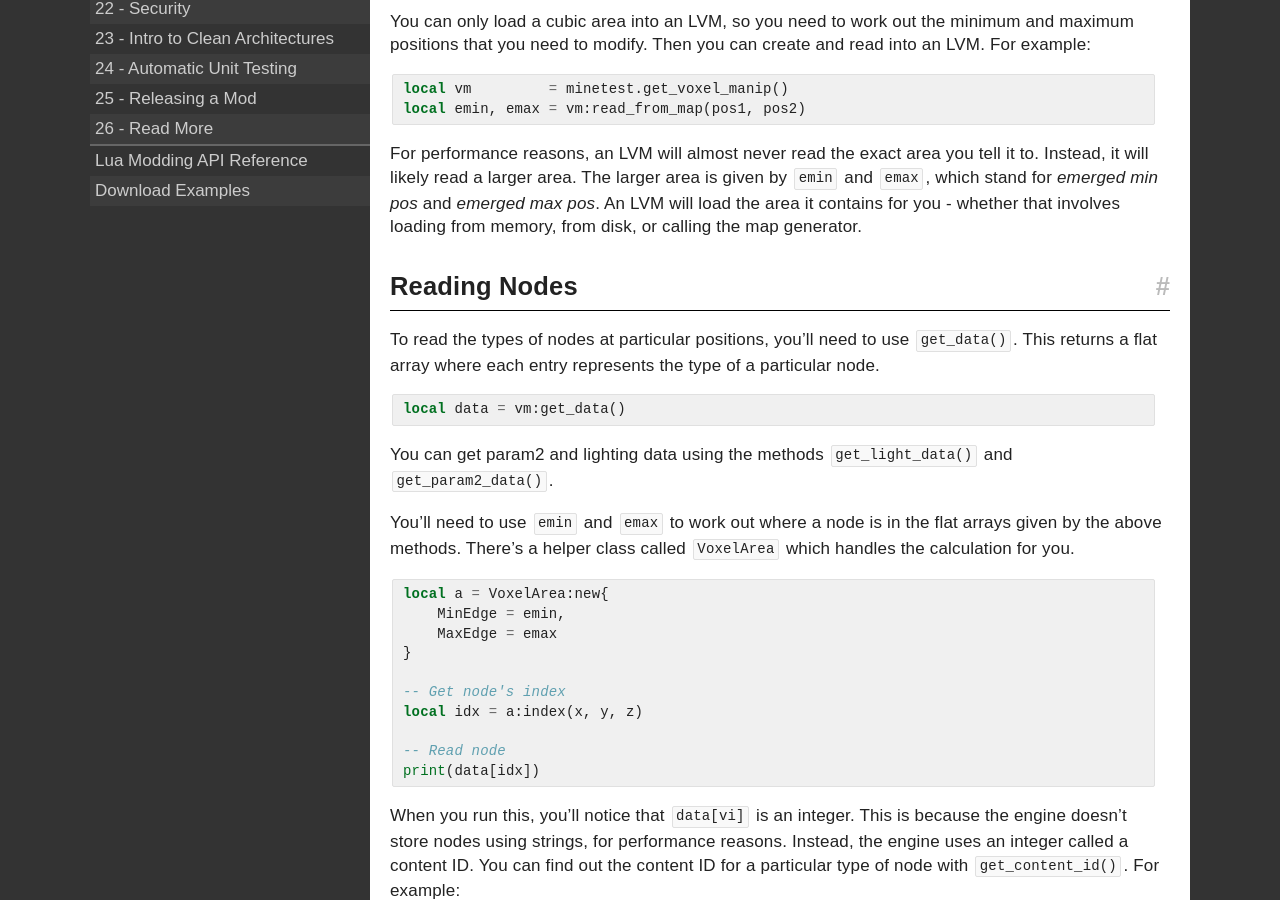
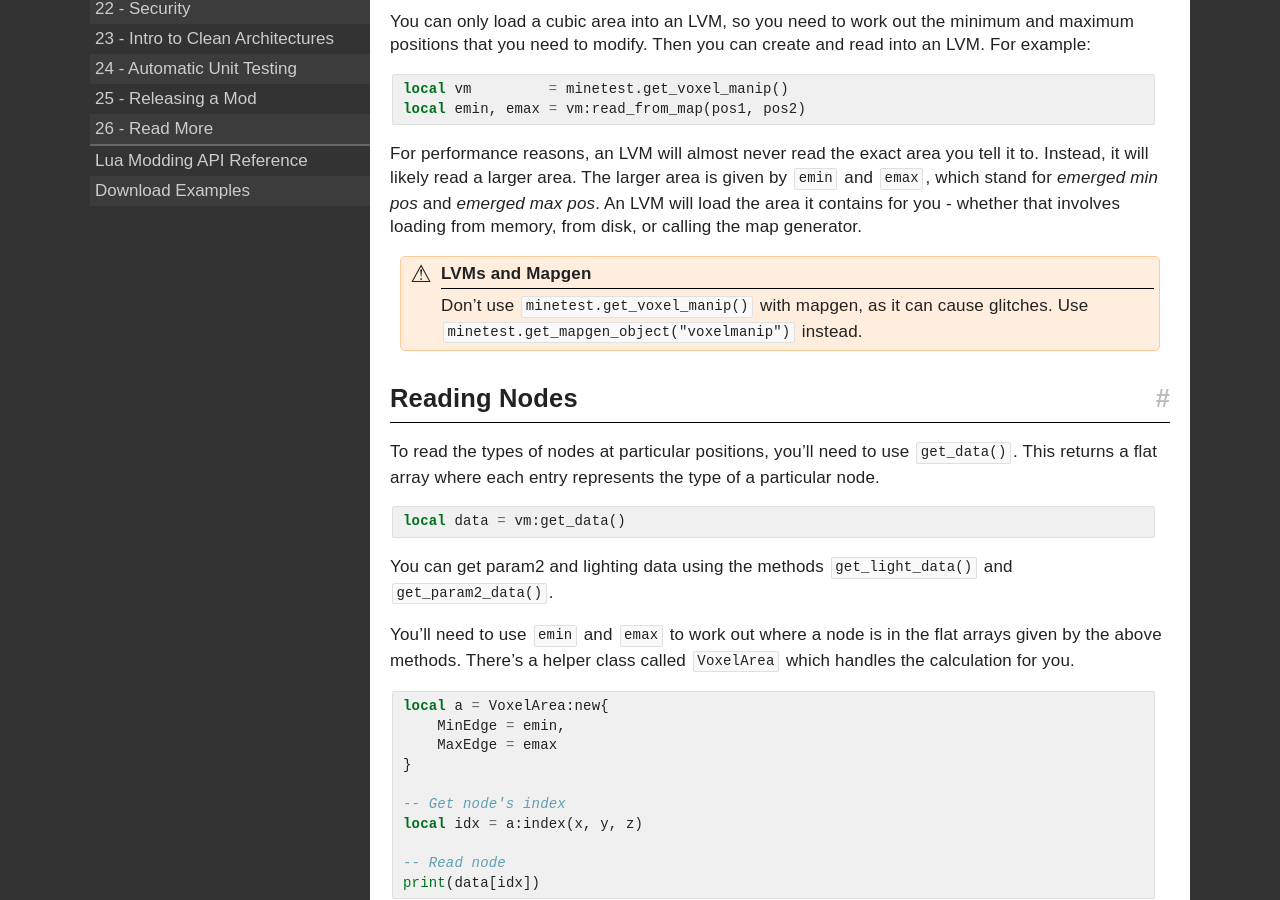
Before and after one commit to rubenwardy/minetest_modding_book, a Jekyll site: the page built from _en/map/lvm.md, in a window 1280 px wide and 900 px high, scrolled down 678 px. Built offline with Jekyll 4.4.1, drawn with Linux system fonts in a browser that asks for light colours; nearby versions of some CDN libraries.

Commit message:
LVM: Warn about minetest.get_mapgen_object('voxelmanip')
Fixes #94

```diff
--- a/_en/map/lvm.md
+++ b/_en/map/lvm.md
@@ -5,6 +5,11 @@ root: ../..
 idx: 3.5
 description: Learn how to use LVMs to speed up map operations.
 redirect_from: /en/chapters/lvm.html
+mapgen_object:
+    level: warning
+    title: LVMs and Mapgen
+    message: Don't use `minetest.get_voxel_manip()` with mapgen, as it can cause glitches.
+            Use `minetest.get_mapgen_object("voxelmanip")` instead.
 ---
 
 ## Introduction <!-- omit in toc -->
@@ -16,12 +21,12 @@ the engine. This results in constant individual copying operations between the
 engine and your mod, which is slow and will quickly decrease the performance of
 your game. Using a Lua Voxel Manipulator (LVM) can be a better alternative.
 
-- [Concepts](#concepts)
-- [Reading into the LVM](#reading-into-the-lvm)
-- [Reading Nodes](#reading-nodes)
-- [Writing Nodes](#writing-nodes)
-- [Example](#example)
-- [Your Turn](#your-turn)
+- [Concepts](#Concepts)
+- [Reading into the LVM](#Reading-into-the-LVM)
+- [Reading Nodes](#Reading-Nodes)
+- [Writing Nodes](#Writing-Nodes)
+- [Example](#Example)
+- [Your Turn](#Your-Turn)
 
 ## Concepts
 
@@ -47,6 +52,8 @@ Instead, it will likely read a larger area. The larger area is given by `emin` a
 which stand for *emerged min pos* and *emerged max pos*. An LVM will load the area
 it contains for you - whether that involves loading from memory, from disk, or
 calling the map generator.
+
+{% include notice.html notice=page.mapgen_object %}
 
 ## Reading Nodes
 
--- a/_includes/notice.html
+++ b/_includes/notice.html
@@ -16,6 +16,6 @@
 		{% if notice.title %}
 			<h2>{{ notice.title }}</h2>
 		{% endif %}
-		{{ notice.message }}
+		{{ notice.message | markdownify }}
 	</div>
 </div>
```
